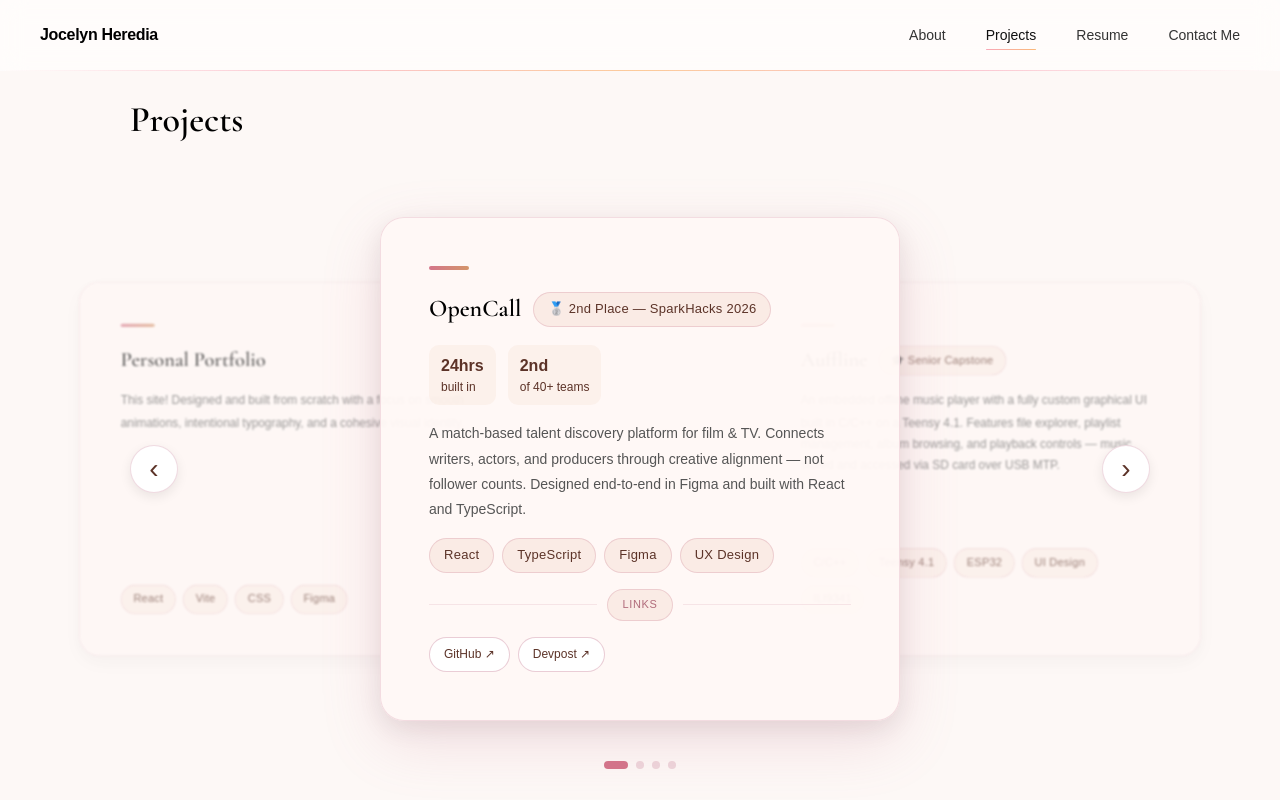
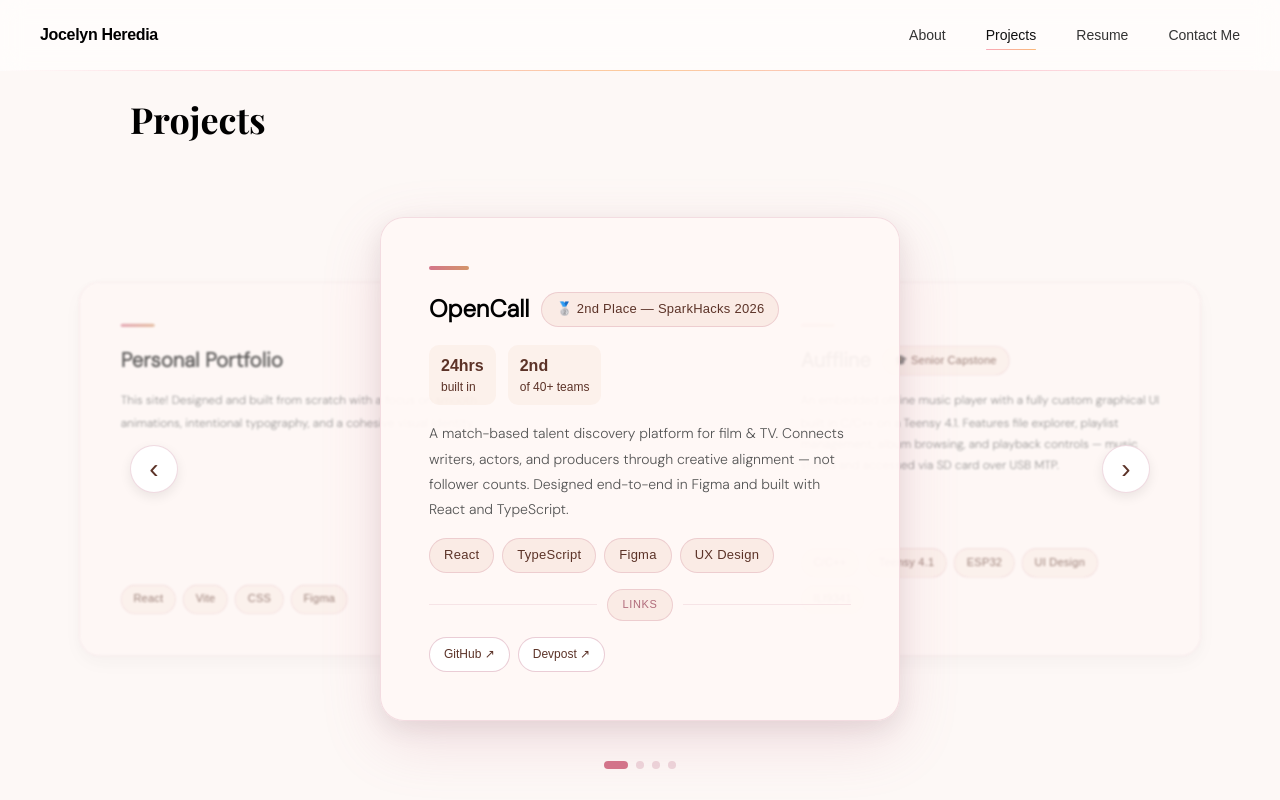
Before and after one commit to Jocelyn18c/personal-portfolio, a React (Vite) app: page /projects in a window 1280 px wide. Shown: the top 800 px of the page. Built offline with nearby package versions, Linux system fonts and the light colour scheme.

Commit message:
Font fix

```diff
--- a/src/styles/contact.css
+++ b/src/styles/contact.css
@@ -14,9 +14,11 @@
 .contactContainer h1 {
   font-size: 48px;
   margin-bottom: 16px;
+  font-family: 'Playfair Display', serif;
 }
 
 .contactSubtitle {
+  font-family: 'DM Sans', sans-serif;
   font-size: 18px;
   color: #666;
   margin-bottom: 40px;
@@ -32,6 +34,7 @@
 }
 
 .contactLinks a {
+  font-family: 'DM Sans', sans-serif;
   text-decoration: none;
   font-size: 18px;
   color: #111;
--- a/src/styles/projects.css
+++ b/src/styles/projects.css
@@ -7,7 +7,7 @@
 .projects h2 {
   font-size: 36px;
   margin-bottom: 60px;
-  font-family: 'Cormorant Garamond', serif;
+  font-family: 'Playfair Display', serif;
 }
 
 .carouselScene {
@@ -79,7 +79,7 @@
 
 .projectCard h3 {
   font-size: 24px;
-  font-family: 'Cormorant Garamond', serif;
+  font-family: 'DM Sans', sans-serif;
   margin: 0;
 }
 
@@ -104,6 +104,7 @@
 }
 
 .projectCard p {
+  font-family: 'DM Sans', sans-serif;
   font-size: 14px;
   color: #555;
   line-height: 1.8;
--- a/src/styles/resume.css
+++ b/src/styles/resume.css
@@ -6,11 +6,13 @@
   }
 
   .resumeContainer h1 {
+    font-family: 'Playfair Display', serif;
     font-size: 42px;
     margin-bottom: 20px;
   }
 
   .resumeContainer p {
+    font-family: 'DM Sans', sans-serif;
     font-size: 16px;
     color: #666;
     margin-bottom: 30px;
```
